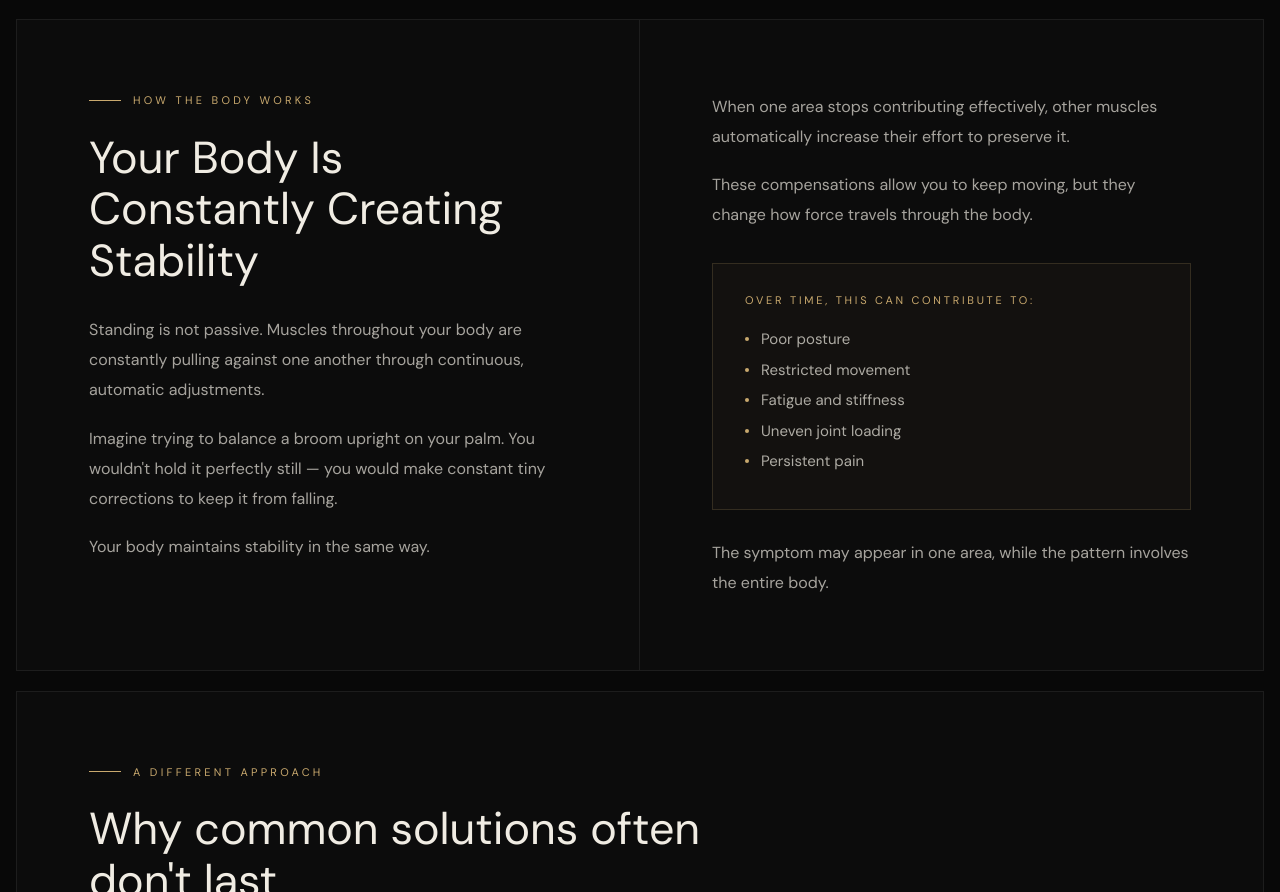
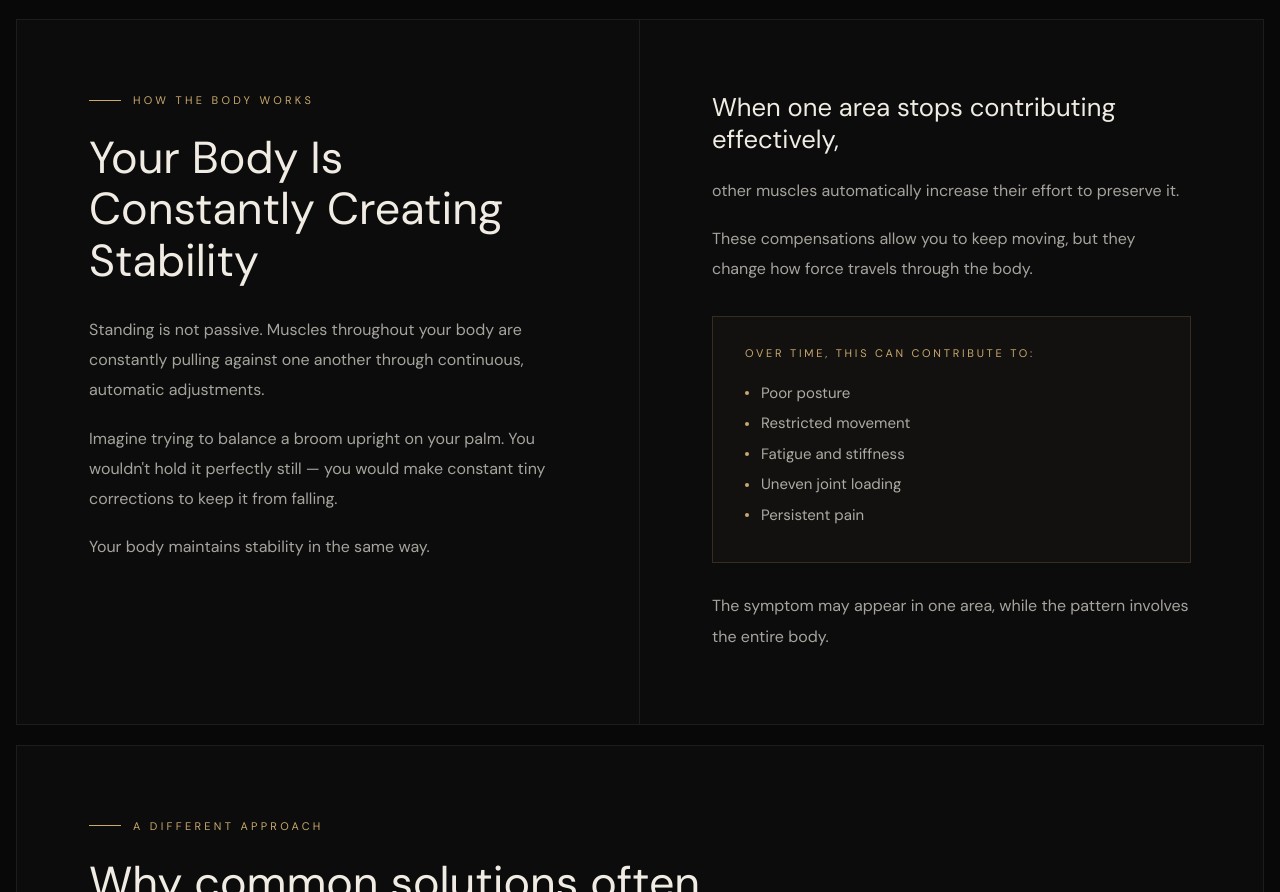
Before and after one commit to corrigarton/Landing-Page, a React (Vite) app: page / in a window 1280 px wide. Shown: the part 2152-3044 px from the top of the page. Built offline with nearby package versions, Linux system fonts and the light colour scheme; the HTML template or start-up script is replaced by a standard one; a web font is replaced by a local one.

Commit message:
Update App.tsx

```diff
--- a/src/App.tsx
+++ b/src/App.tsx
@@ -621,8 +621,15 @@ function StabilitySection() {
 
           <div style={{ padding: 'clamp(36px, 6vw, 72px)' }}>
             <Reveal delay={80}>
+              <h3 style={{
+                  fontFamily: 'var(--font-display)',
+                  fontSize: 'clamp(1.2rem, 2.2vw, 1.6rem)',
+                  fontWeight: 400, color: '#f0ece3', lineHeight: 1.25, marginBottom: '20px',
+              }}>
+                When one area stops contributing effectively,
+              </h3>
               <p style={{ color: 'rgba(240,236,227,0.68)', lineHeight: 1.88, marginBottom: '18px' }}>
-                When one area stops contributing effectively, other muscles automatically increase their effort to preserve it.
+                other muscles automatically increase their effort to preserve it.
               </p>
               <p style={{ color: 'rgba(240,236,227,0.68)', lineHeight: 1.88, marginBottom: '32px' }}>
                 These compensations allow you to keep moving, but they change how force travels through the body.
```
